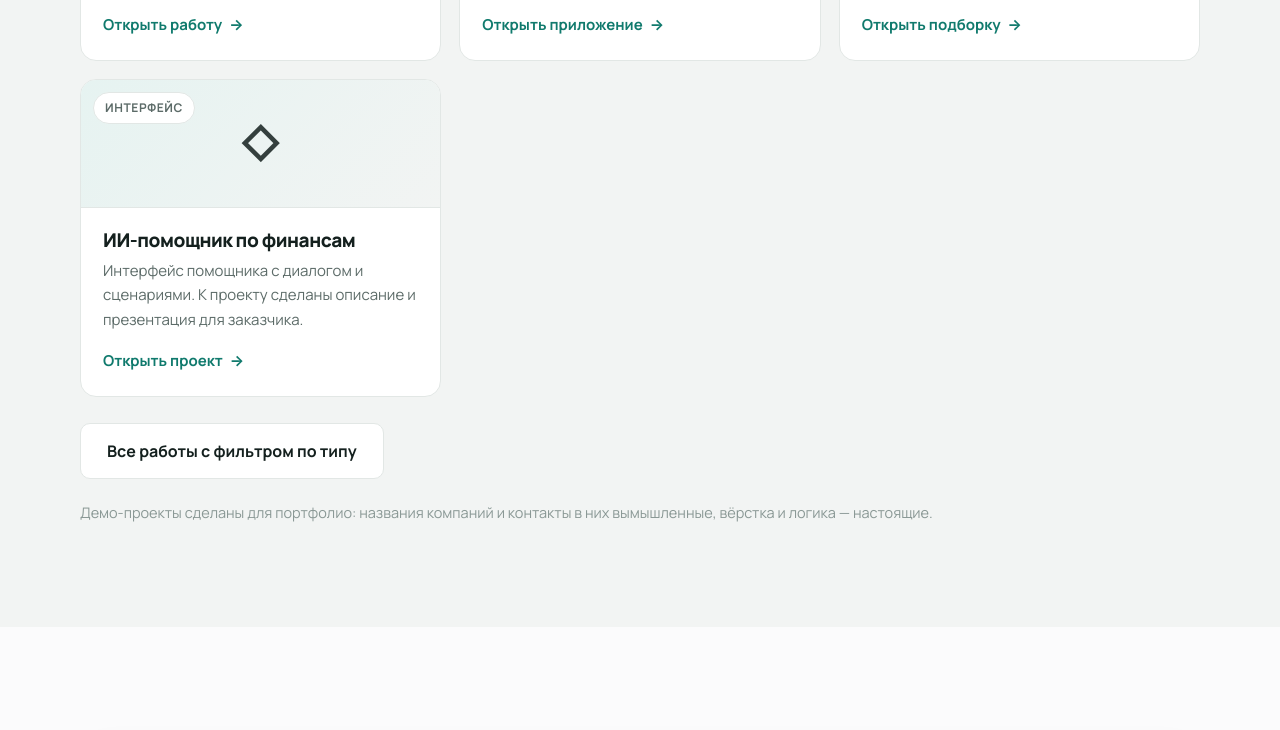
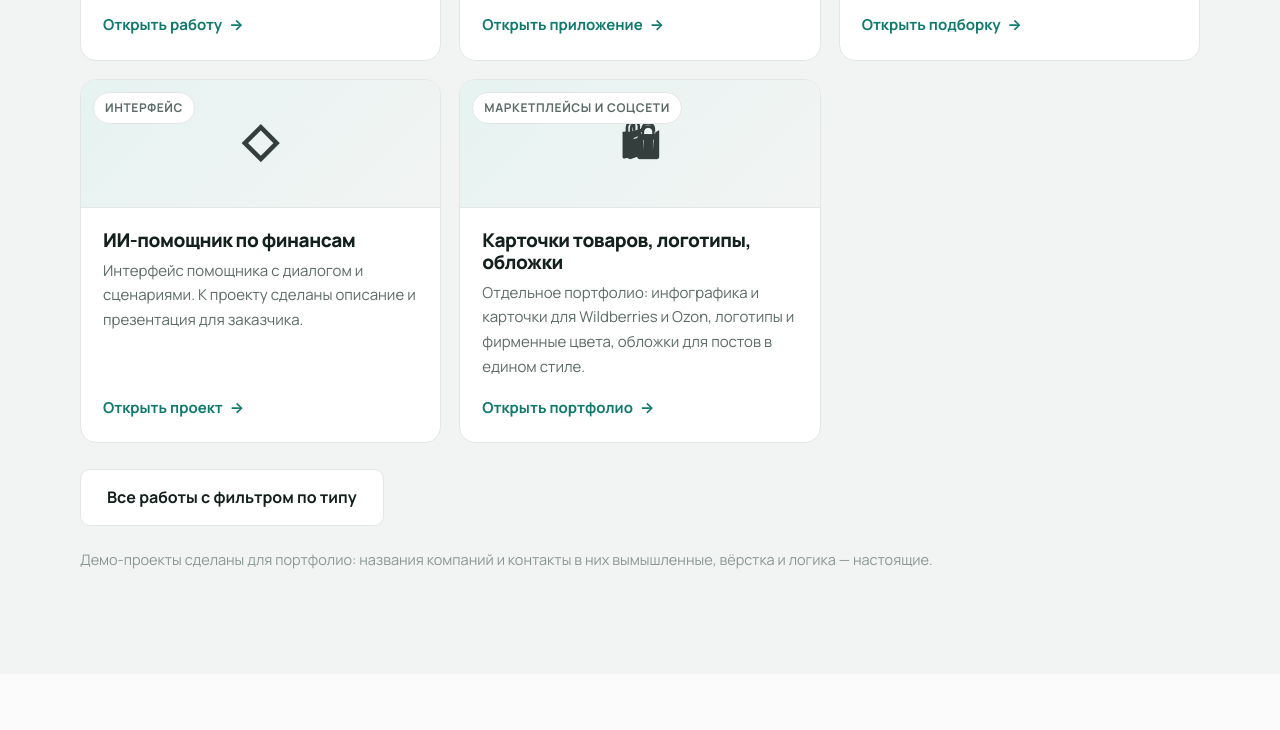
Before and after one commit to irina-sites/irina-sites.github.io, a plain HTML site: page irina/index.html in a window 1280 px wide. Shown: the part 4954-5684 px from the top of the page. Drawn offline with Linux system fonts and the light colour scheme.

Commit message:
Визитка: ссылка на портфолио Taplink

```diff
--- a/irina/index.html
+++ b/irina/index.html
@@ -686,6 +686,14 @@ a.direct-link:hover{border-color:var(--brand); transform:translateX(3px);}
           <span class="card-open">Открыть проект <i aria-hidden="true">→</i></span>
         </div>
       </a>
+      <a class="card reveal" href="https://taplink.cc/virena" target="_blank" rel="noopener">
+        <div class="card-top"><b aria-hidden="true">🛍</b><em class="card-kind">Маркетплейсы и соцсети</em></div>
+        <div class="card-body">
+          <h3>Карточки товаров, логотипы, обложки</h3>
+          <p>Отдельное портфолио: инфографика и карточки для Wildberries и Ozon, логотипы и фирменные цвета, обложки для постов в едином стиле.</p>
+          <span class="card-open">Открыть портфолио <i aria-hidden="true">→</i></span>
+        </div>
+      </a>
     </div>
     <p class="work-more reveal"><a class="btn btn-ghost" href="../index.html" target="_blank" rel="noopener">Все работы с фильтром по типу</a></p>
     <p class="work-note">Демо-проекты сделаны для портфолио: названия компаний и контакты в них вымышленные, вёрстка и логика — настоящие.</p>
```
